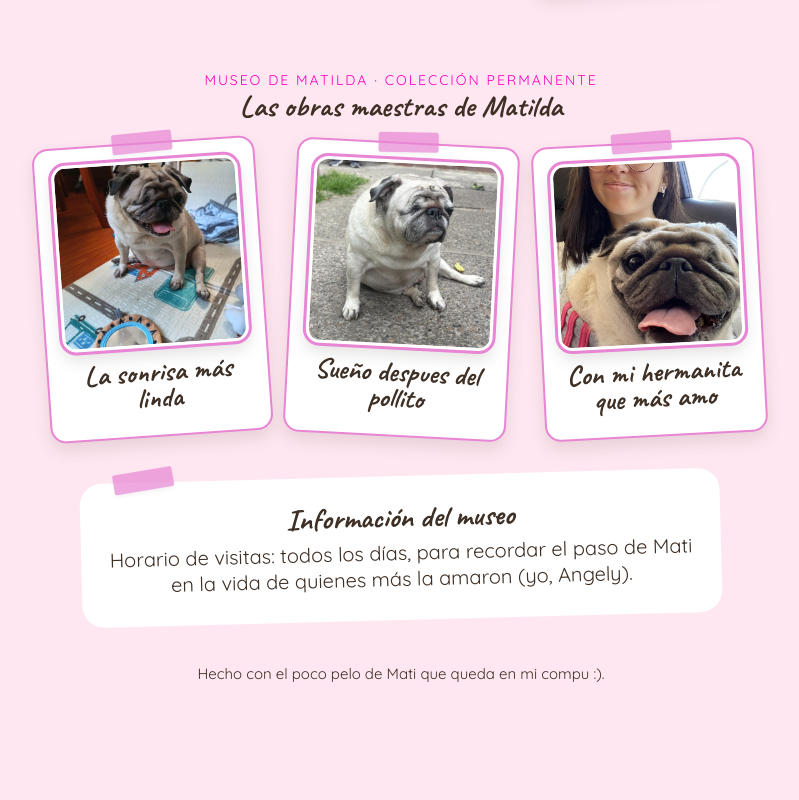
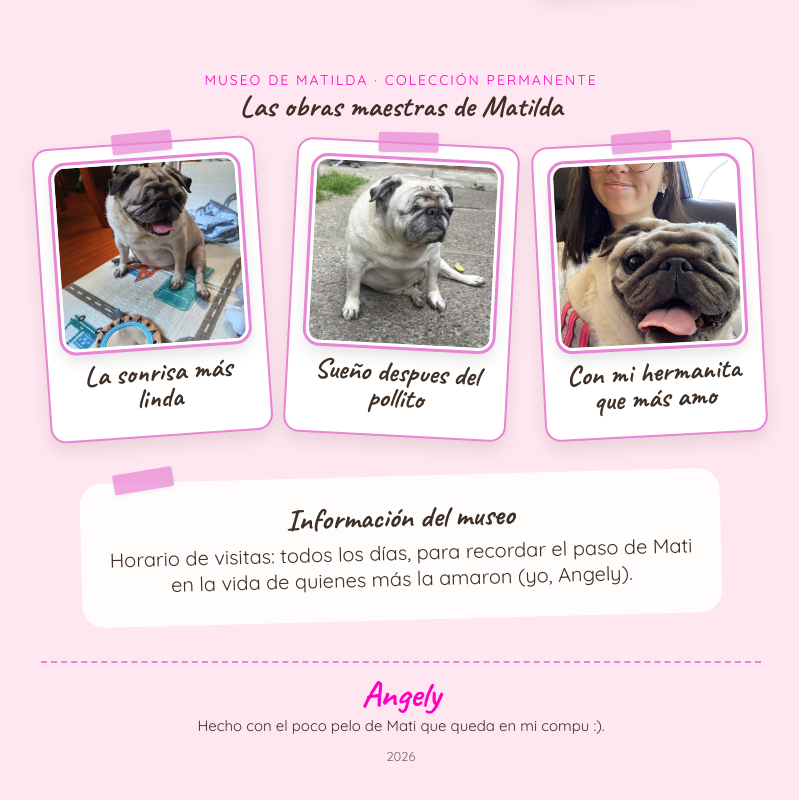
Before and after one commit to AngelyyP/Primera-pagina-react, a React (Vite) app: page / in a window 1280 px wide. Shown: the part 416-1216 px from the top of the page, without its empty margins (239-1038 px from the left). Before the commit the page ends 1163 px from the top, so only its background shows below. Built offline with nearby package versions, Linux system fonts and the light colour scheme.

Commit message:
Footer: linea separadora, nombre, frase y año

```diff
--- a/index.html
+++ b/index.html
@@ -4,7 +4,7 @@
     <meta charset="UTF-8" />
     <link rel="icon" type="image/svg+xml" href="/favicon.svg" />
     <meta name="viewport" content="width=device-width, initial-scale=1.0" />
-    <title>Pug Paradise 🐶</title>
+    <title>Mati</title>
   </head>
   <body>
     <div id="root"></div>
--- a/src/App.css
+++ b/src/App.css
@@ -1,6 +1,6 @@
 @import "tailwindcss";
 
-/* --- Sección hero (estilo polaroid) --- */
+/* --- polaroid --- */
 #center {
   display: flex;
   flex-direction: column;
@@ -76,7 +76,7 @@
   }
 }
 
-/* --- Galeria --- */
+/* --- fotos --- */
 .gallery-eyebrow {
   font-size: 14px;
   text-transform: uppercase;
@@ -151,12 +151,12 @@
   margin: 4px 0 0;
 }
 
-/* --- Banner / museo --- */
+/* --- Info --- */
 .sticker-card {
   position: relative;
   margin: 40px auto 0;
   max-width: 640px;
-  background: #fff;
+  background: #fffcfc;
   border-radius: 22px;
   padding: 28px 20px;
   transform: rotate(-1.5deg);
@@ -182,3 +182,28 @@
   font-size: 15px;
   color: var(--brown);
 }
+
+.footer-divider {
+  border: none;
+  border-top: 2px dashed var(--fawn-dark);
+  margin: 0 0 18px;
+}
+
+.footer-brand {
+  font-family: 'Caveat', cursive;
+  font-size: 36px;
+  font-weight: 700;
+  color: var(--fucsia);
+  margin: 0;
+}
+
+.footer-phrase {
+  margin: 6px 0 0;
+}
+
+.footer-year {
+  font-size: 13px;
+  color: var(--brown);
+  opacity: 0.7;
+  margin: 4px 0 0;
+}
--- a/src/Components/Footer.jsx
+++ b/src/Components/Footer.jsx
@@ -3,7 +3,12 @@ import '../App.css'
 function Footer() {
   return (
     <footer className="app-footer">
-      Hecho con el poco pelo de Mati que queda en mi compu :).
+      <hr className="footer-divider" />
+      <p className="footer-brand">Angely</p>
+      <p className="footer-phrase">
+        Hecho con el poco pelo de Mati que queda en mi compu :).
+      </p>
+      <p className="footer-year">2026</p>
     </footer>
   )
 }
```
